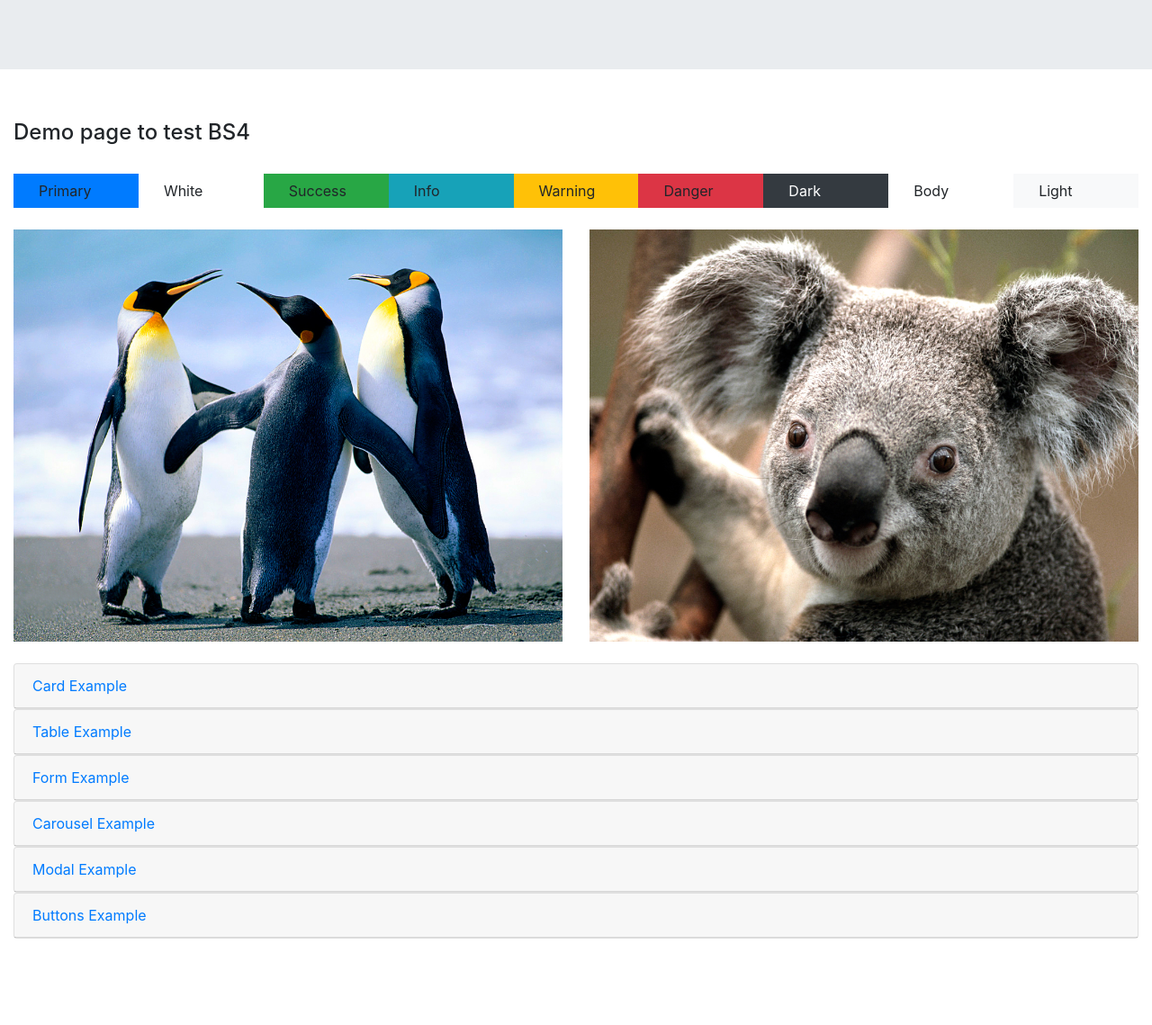
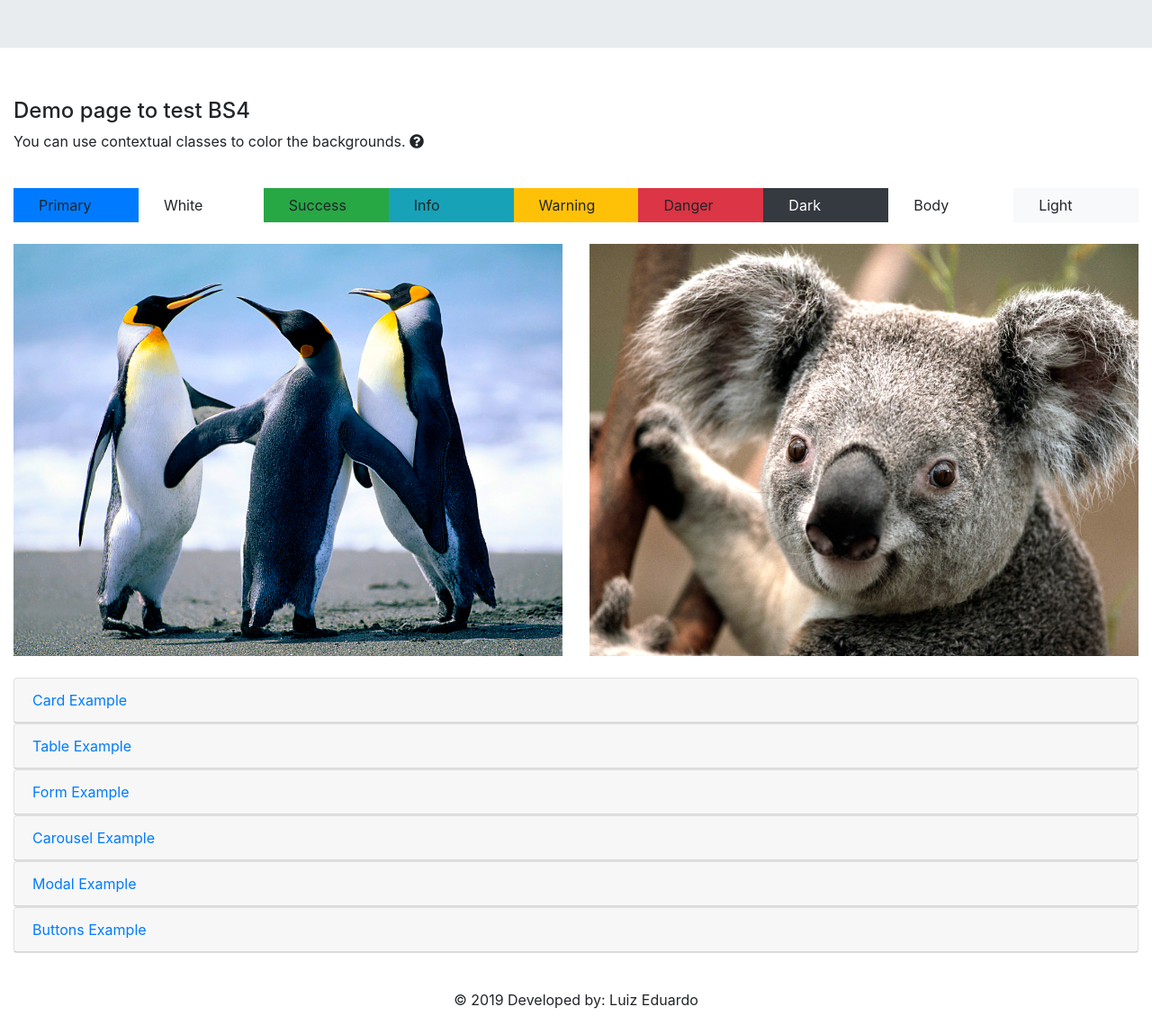
Before and after one commit to LEduard0/testes-casa, a website: page index.html in a window 1280 px wide. Shown: the part 244-1383 px from the top of the page at 90% size. Before the commit the page ends 1311 px from the top, so only its background shows below. Drawn offline with nearby package versions, Linux system fonts and the light colour scheme.

Commit message:
quase nada novo

```diff
--- a/index.html
+++ b/index.html
@@ -11,7 +11,7 @@
     <script src="https://cdnjs.cloudflare.com/ajax/libs/popper.js/1.14.7/umd/popper.min.js"></script>
     <!-- Latest compiled JavaScript -->
     <script src="https://maxcdn.bootstrapcdn.com/bootstrap/4.3.1/js/bootstrap.min.js"></script>
-    <!-- FontAwesome -->>
+    <!-- FontAwesome -->
     <link rel="stylesheet" href="https://use.fontawesome.com/releases/v5.8.2/css/all.css" integrity="sha384-oS3vJWv+0UjzBfQzYUhtDYW+Pj2yciDJxpsK1OYPAYjqT085Qq/1cq5FLXAZQ7Ay" crossorigin="anonymous">
     <title>Hello World</title>
     <style>
@@ -72,6 +72,7 @@
     <br>
     <div class="container-fluid">
         <h4>Demo page to test BS4</h4>
+        <p>You can use contextual classes to color the backgrounds. <span data-toggle="tooltip" title="Like: .bg-primary"><i class="fas fa-question-circle"></i></span></p>
     </div>
     <br>
     <div class="container-fluid">
@@ -404,6 +405,13 @@
 
     </div>
 </body>
+<!-- Footer -->
+<footer>
+    <div class="text-center py-3">© 2019 Developed by:
+        <a> Luiz Eduardo</a>
+    </div>
+</footer>
+<!-- Footer -->
 <script>
     $(document).ready(function() {
         $('[data-toggle="tooltip"]').tooltip();
```
